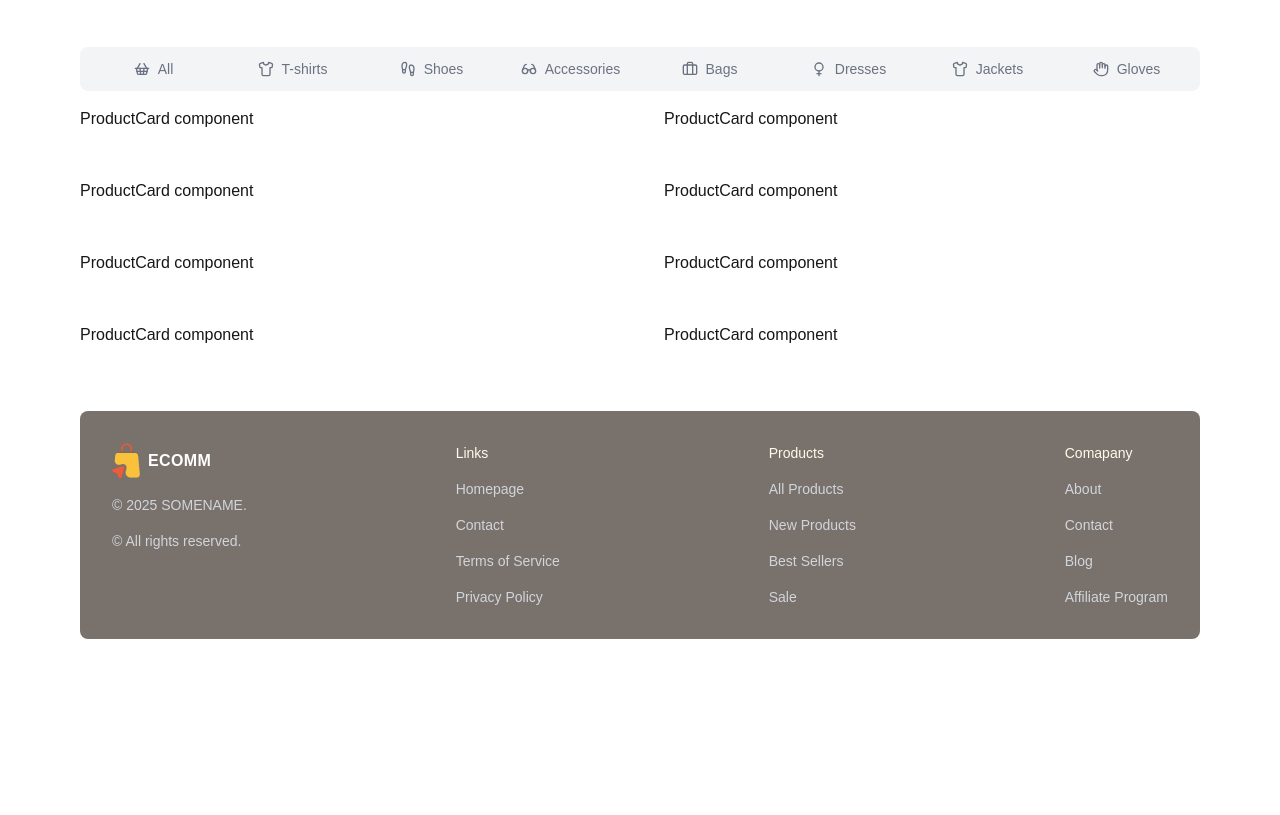
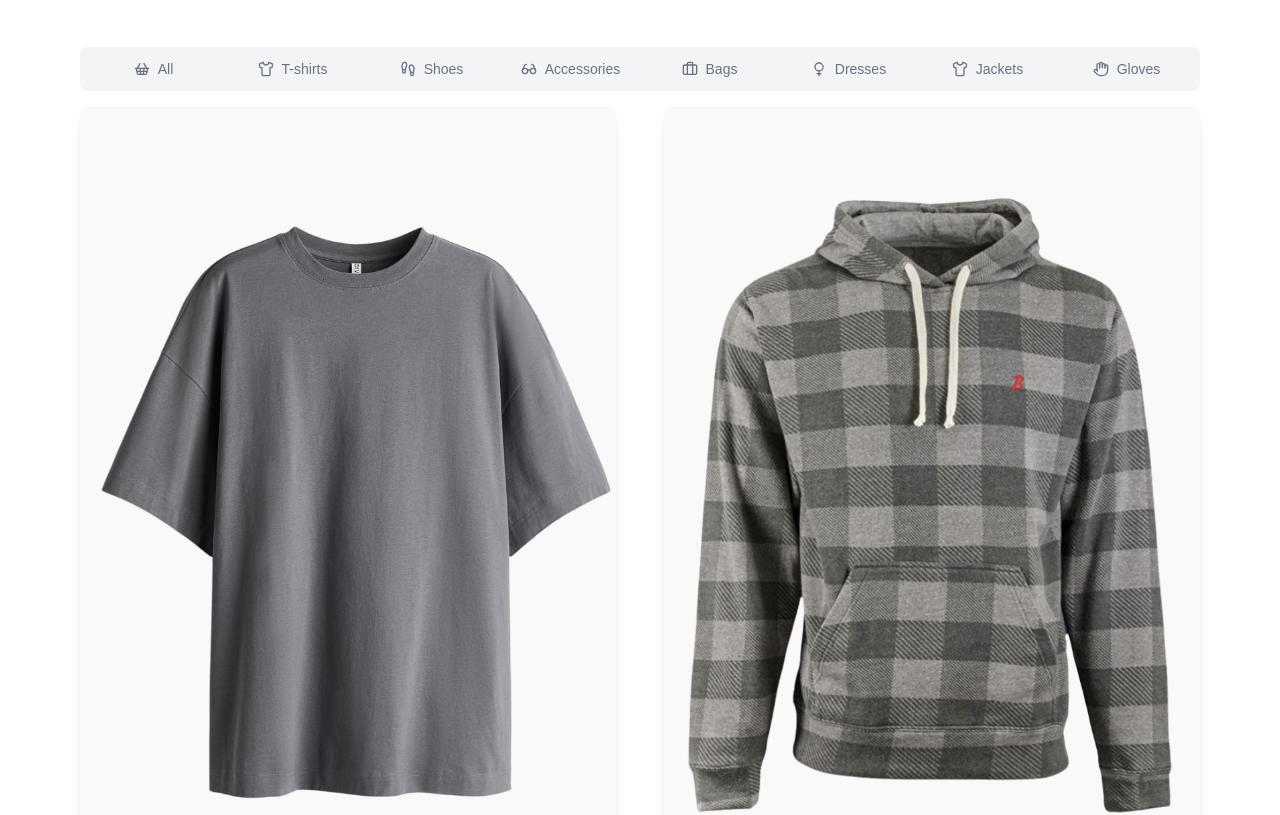
Before and after one commit to archinit/client-ecom, a Next.js app: page / in a window 1280 px wide. Shown: the part 443-1258 px from the top of the page. Before the commit the page ends 1098 px from the top, so only its background shows below. Built offline with nearby package versions, Linux system fonts and the light colour scheme.

Commit message:
Product card updated

```diff
--- a/src/components/ProductCard.tsx
+++ b/src/components/ProductCard.tsx
@@ -1,9 +1,22 @@
 "use client"
 
 import { ProductType } from "@/types"
+import Image from "next/image"
+import Link from "next/link"
 
 export const ProductCard = ({product} : {product: ProductType}) => {
     return <div>
-        ProductCard component
+        <div className="shadow-lg rounded-lg overflow-hidden">
+            <Link href={`/products/${product.id}`}>
+            <div className="relative w-full aspect-[2/3]">
+                <Image
+                src={product.images[product.colors[0]]}
+                alt={product.name}
+                fill
+                sizes="(max-width: 768px) 50vw, 25vw"
+                className="object-cover hover:scale-105 transition-all duration-300"/>
+            </div>
+            </Link>
+        </div>
     </div>
 }
```
